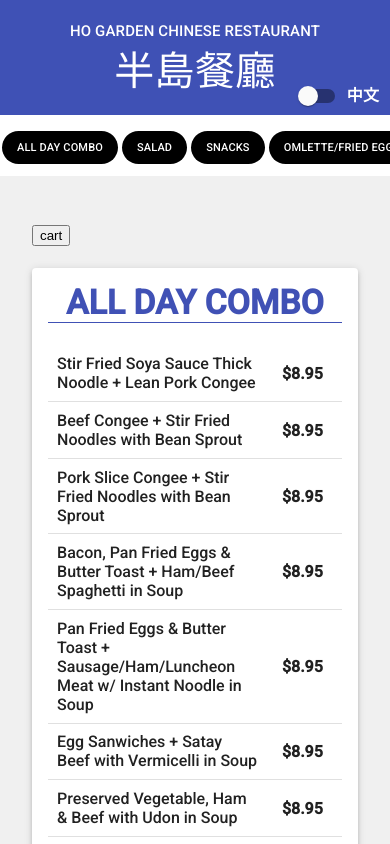
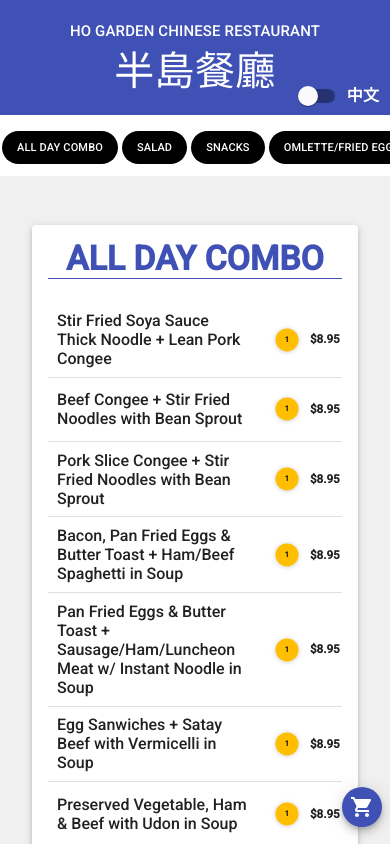
Before and after one commit to trinhmatt/HoGardenPOS, a React (Create React App) app: page /order/1 in a window 390 px wide. Shown: the top 844 px of the page. Built offline with nearby package versions, Linux system fonts and the light colour scheme; no server answers.

Commit message:
added cart qty and empty cart modal style

```diff
--- a/src/components/Cart/Cart.js
+++ b/src/components/Cart/Cart.js
@@ -3,7 +3,17 @@ import { connect } from 'react-redux';
 
 import CartItem from "./CartItem";
 
+//Style imports
+import { menuStyles } from '../../static/css/menuStyles';
+
+//Material ui imports
+import Paper from '@material-ui/core/Paper';
+
+//Material ui icons
+import SentimentDissatisfiedIcon from '@material-ui/icons/SentimentDissatisfied';
+
 const Cart = (props) => {
+    const styles = menuStyles();
     const { cart, language } = props;
     const renderCartItems = () => {
         let cartItems = [];
@@ -16,7 +26,14 @@ const Cart = (props) => {
         <div style={{backgroundColor: "white"}}>
             {
             cart.length > 0 ? renderCartItems()
-            : <div><h3>Cart is empty!</h3></div>
+            :
+                <div className={styles.emptyCartBox}>
+                    { (props.language === "english") ?
+                        <p>Your cart is empty!&nbsp;<SentimentDissatisfiedIcon /></p>
+                        :
+                        <p className={styles.chinCartText}>你的購物車是空的!&nbsp;<SentimentDissatisfiedIcon /></p>
+                    }
+                </div>
             }
         </div>
     )
--- a/src/components/Menu/Menu.js
+++ b/src/components/Menu/Menu.js
@@ -25,10 +25,10 @@ import { Container } from '@material-ui/core';
 
 //Subcomponent imports
 import ElevationScroll from '../subcomponents/ElevationScroll';
-import ScrollTop from '../subcomponents/ScrollTop';
+import CartButton from '../subcomponents/CartButton';
 
 //Icon imports
-import KeyboardArrowUpIcon from '@material-ui/icons/KeyboardArrowUp';
+import ShoppingCart from '@material-ui/icons/ShoppingCart';
 
 const Menu = (props) => {
     const styles = menuStyles();
@@ -96,9 +96,11 @@ const Menu = (props) => {
                 </ElevationScroll>
                 <Toolbar id='top-anchor' />
                 <Container className={styles.foodLayout}>
-                <button onClick={() => setCartOpen(true)}>cart</button>
                     {/* Menu sections */}
                     {menuSections}
+                </Container>
+            </Container>
+            {/* Cart modal */}
             <Modal
                 open={isCartOpen}
                 onClose={closeCart}
@@ -107,14 +109,12 @@ const Menu = (props) => {
             >
                 {isCartOpen && <Cart />}
             </Modal>
-                </Container>
-            </Container>
-            {/* Scroll to top arrow */}
-            <ScrollTop {...props}>
+            {/* Cart button */}
+            <CartButton {...props} cartOpen={setCartOpen}>
                 <Fab color='primary' size='small'>
-                    <KeyboardArrowUpIcon />
+                    <ShoppingCart />
                 </Fab>
-            </ScrollTop>
+            </CartButton>
         </React.Fragment>
     )
 }
--- a/src/components/Menu/MenuSection.js
+++ b/src/components/Menu/MenuSection.js
@@ -10,7 +10,6 @@ import { menuStyles } from '../../static/css/menuStyles';
 
 //Material ui imports
 import Paper from '@material-ui/core/Paper';
-import { Container } from '@material-ui/core';
 
 const MenuSection = (props) => {
     const styles = menuStyles();
--- a/src/components/Menu/MenuSectionItem.js
+++ b/src/components/Menu/MenuSectionItem.js
@@ -42,17 +42,18 @@ const MenuSectionItem = (props) => {
     }
     return (
         <div>
-            <Grid container spacing={3} className={styles.section} onClick={pushToAdd}>
+            <Grid container spacing={0} className={styles.section} onClick={pushToAdd}>
                 <Grid item xs={9} className={styles.item}>
                     {data[language]}
                 </Grid>
-                <Grid item xs className={styles.price}>
+                <Grid item xs className={styles.qtyBubble}>
+                    1
+                    {/* {data.qty > 0 && <span>{data.qty}</span>} */}
+                </Grid>
+                <Grid item xs={1} className={styles.price}>
                     <span>${renderPrice()}</span>
                 </Grid>
             </Grid>
-            <Grid container className={styles.qty}>
-                    {data.qty > 0 && <span>{data.qty}</span>}
-                </Grid>
             <Divider />
         </div>
     )
--- a/src/components/subcomponents/ScrollTop.js
+++ b/src/components/subcomponents/CartButton.js
@@ -5,21 +5,17 @@ import { menuStyles } from '../../static/css/menuStyles';
 import useScrollTrigger from '@material-ui/core/useScrollTrigger';
 import Zoom from '@material-ui/core/Zoom';
 
-const ScrollTop = (props) => {
-    const { children } = props;
+const CartButton = (props) => {
+    const { children, cartOpen } = props;
     const styles = menuStyles();
 
     const trigger = useScrollTrigger({
         disableHysteresis: true,
-        threshold: 100,
+        threshold: -10,
     });
 
-    const handleClick = (event) => {
-        const anchor = (event.target.ownerDocument || document).querySelector('#top-anchor');
-
-        if (anchor) {
-            anchor.scrollIntoView({ behavior: 'smooth', block: 'center' });
-        }
+    const handleClick = () => {
+        cartOpen(true);
     };
 
     return (
@@ -31,4 +27,4 @@ const ScrollTop = (props) => {
     )
 }
 
-export default ScrollTop;
+export default CartButton;
--- a/src/static/css/menuStyles.js
+++ b/src/static/css/menuStyles.js
@@ -1,6 +1,12 @@
-import { makeStyles, withStyles } from '@material-ui/core/styles';
+import { makeStyles, createTheme } from '@material-ui/core/styles';
 
-const menuStyles = makeStyles(({spacing}) => ({
+const theme = createTheme({
+    color: {
+        blue: '#4051b5',
+    }
+});
+
+const menuStyles = makeStyles((theme) => ({
     //LAYOUT
     menuLayout: {
         fontFamily: ['Roboto', 'sans-serif'].join(','),
@@ -99,12 +105,62 @@ const menuStyles = makeStyles(({spacing}) => ({
     },
     item: {
         paddingRight: '5%',
+        //ipad
+        '@media (min-width: 760px)': {
+            fontSize:'30px',
+        },
     },
-    qty: {
+    qtyBubble: {
+        display: 'flex',
+        justifyContent: 'center',
+        backgroundColor: '#ffbf00',
+        fontWeight: 'bold',
+        boxShadow: '0 1px 10px rgba(0,0,0,0.2)',
+        borderRadius: '50%',
+        //phone
+        '@media (min-width: 375px)': {
+            padding: '5%',
+            fontSize:'15px',
+            transform: 'scale(0.5)',
+        },
+        //ipad
+        '@media (min-width: 760px)': {
+            fontSize:'30px',
+            transform: 'scale(0.5)',
+        },
+        //desktop
+        '@media (min-width: 960px)': {
+            padding: '5%',
+            fontSize:'50px',
+            transform: 'scale(0.3)'
+        },
 
     },
     price: {
         fontWeight: 'bold',
+        fontSize: '3vw',
+        //desktop
+        '@media (min-width: 990px)': {
+            fontSize:'25px',
+        },
+    },
+
+    //CART
+    emptyCartBox: {
+        backgroundColor: '#fff',
+        width: '70vw',
+        height: '20vh',
+        fontFamily: ['Roboto', 'sans-serif'].join(','),
+        display: 'flex',
+        justifyContent: 'center',
+        alignItems: 'center',
+        textTransform: 'uppercase',
+        position: 'absolute',
+        transform: 'translate(25%, 200%)',
+        borderRadius: '10px'
+    },
+    chinCartText: {
+        fontSize: '5vw'
     },
 }));
 
```
Lines whose indentation alone changed are shown as unchanged.
